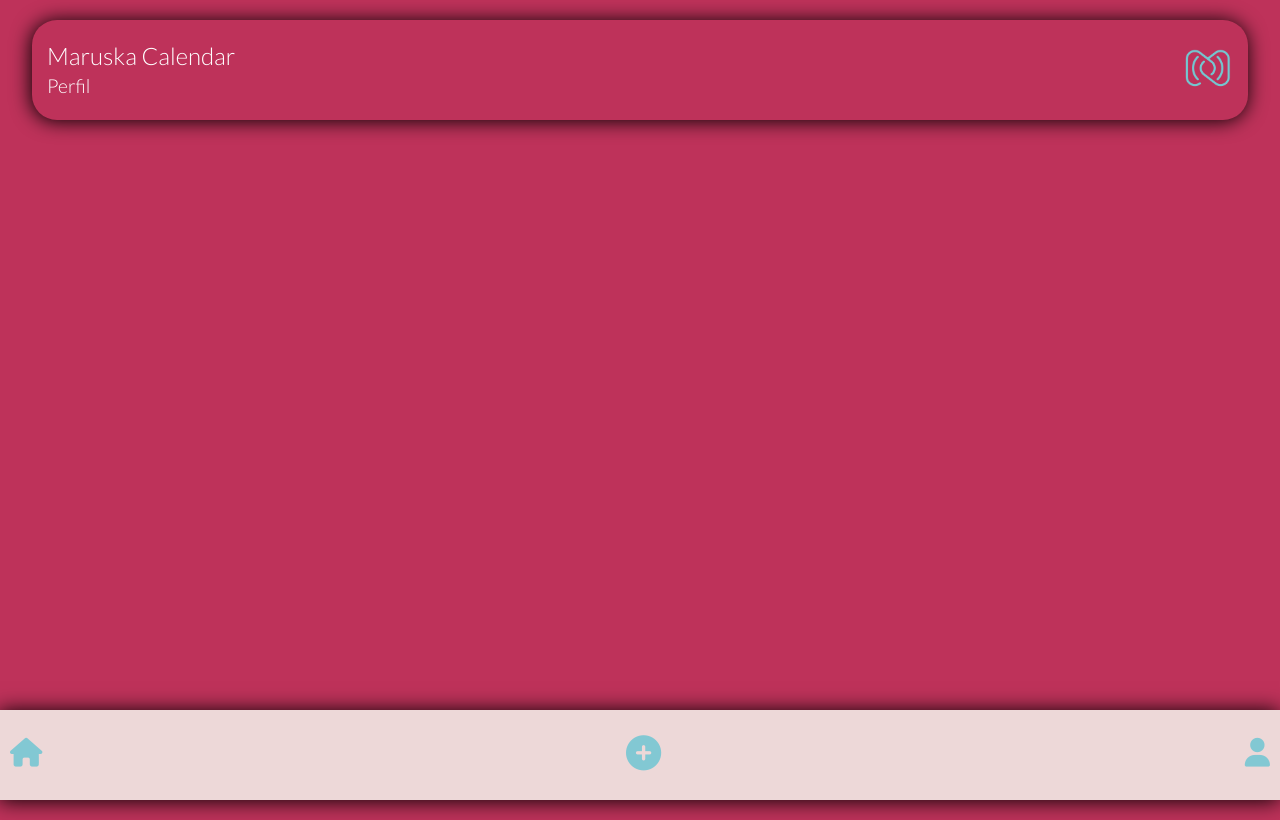
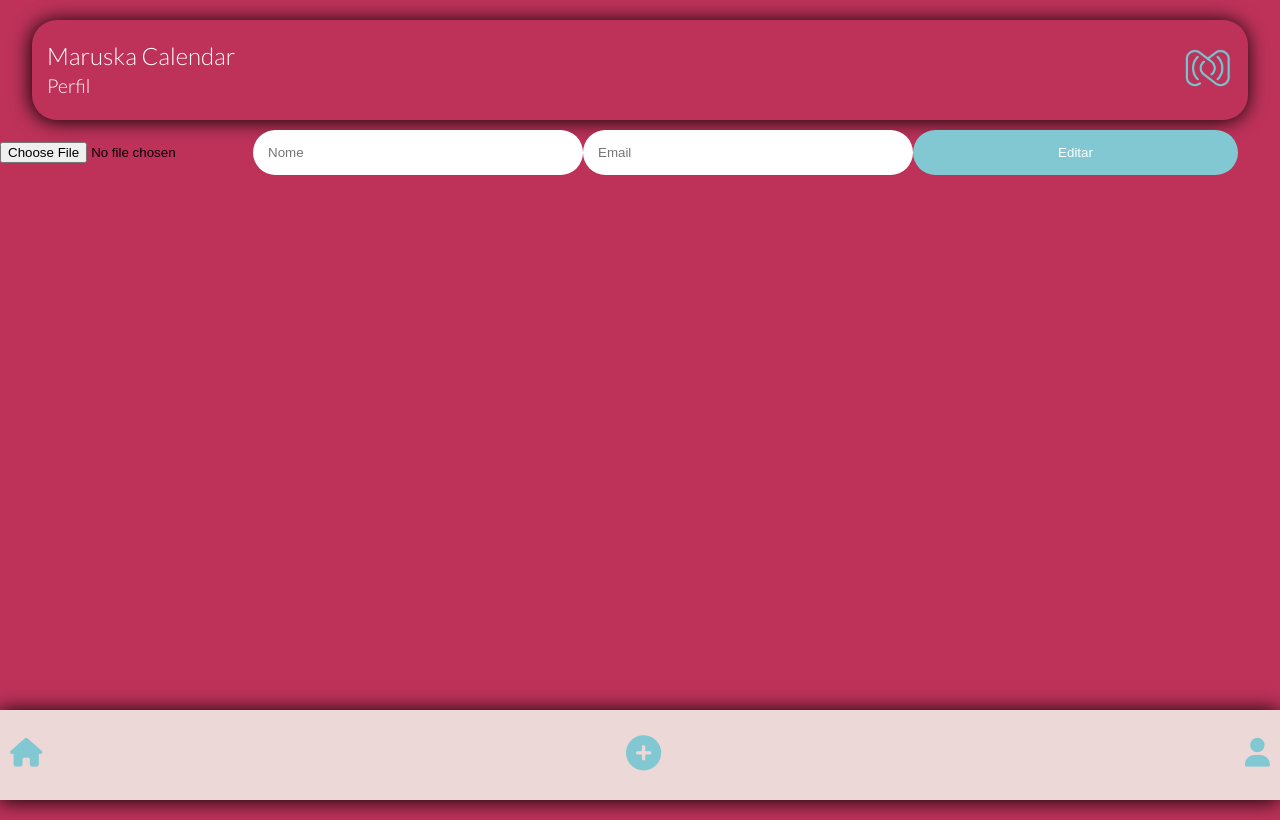
Before and after one commit to lucasrodrigges/maruska-calendar, a React (Create React App) app: page /editar-perfil in a window 1280 px wide. Built offline with nearby package versions, Linux system fonts and the light colour scheme; no server answers; the database is empty.

Commit message:
:sparkles: adding file upload input to upload profile image

```diff
--- a/package.json
+++ b/package.json
@@ -23,6 +23,7 @@
     "redux": "^4.2.0",
     "redux-devtools-extension": "^2.13.9",
     "redux-thunk": "^2.4.1",
+    "uuid": "^9.0.0",
     "web-vitals": "^2.1.4"
   },
   "scripts": {
--- a/src/context/UserProvider.jsx
+++ b/src/context/UserProvider.jsx
@@ -9,6 +9,8 @@ export const UserContext = createContext();
 
 export function UserProvider({ children }) {
   const [UID, setUID] = useState(false);
+  const [userEdit, setUserEdit] = useState({});
+  const [toUpdateProfile, setUpdateProfile] = useState(false);
 
   const auth = getAuth(app);
 
@@ -20,6 +22,10 @@ export function UserProvider({ children }) {
 
   const context = useMemo(() => ({
     UID,
+    userEdit,
+    setUserEdit,
+    toUpdateProfile,
+    setUpdateProfile,
   }));
 
   return (
--- a/src/helpers/data.js
+++ b/src/helpers/data.js
@@ -23,4 +23,6 @@ export const weekDays = [
   { name: 'Sat', day: 'Sábado' },
 ];
 
+export const EMAIL_RGX = /^\w+([.-]?\w+)*@\w+([.-]?\w+)*(\.\w{2,3})+$/;
+
 export const ADMIN_UID_ARR = [process.env.REACT_APP_MARUSKA_UID, process.env.REACT_APP_LUCAS_R_UID];
--- a/src/pages/Profile.jsx
+++ b/src/pages/Profile.jsx
@@ -1,23 +1,69 @@
-import React, { useEffect, useState } from 'react';
-import { Link } from 'react-router-dom';
+import { getAuth, onAuthStateChanged } from 'firebase/auth';
+import React, { useEffect, useState, useContext } from 'react';
+import { Link, useNavigate } from 'react-router-dom';
 import Footer from '../components/Footer';
 import Header from '../components/Header';
 import Loading from '../components/Loading';
+import { UserContext } from '../context/UserProvider';
 import useLogin from '../hooks/useLogin';
+import { app } from '../services/firebase';
 
 export default function Profile() {
+  const { setUserEdit, toUpdateProfile, setUpdateProfile } = useContext(UserContext);
   const [isLoaging, setLoading] = useState(true);
+  const [user, setUser] = useState({
+    uid: '',
+    displayName: '',
+    email: '',
+    photoURL: '',
+  });
+
   const isLogged = useLogin();
+  const auth = getAuth(app);
+  const navigate = useNavigate();
 
   useEffect(() => isLogged && setLoading(false), [isLogged]);
+  useEffect(() => setUpdateProfile(!toUpdateProfile), []);
+
+  useEffect(() => {
+    onAuthStateChanged(auth, ({
+      uid, email, displayName, photoURL,
+    }) => {
+      // console.log(photoURL);
+      setUser({
+        uid, email, displayName, photoURL,
+      });
+    });
+  }, [toUpdateProfile]);
+
+  function goToProfileEdit() {
+    setUserEdit(user);
+    navigate('/editar-perfil');
+  }
 
   return (
     <div>
       {isLoaging ? <Loading /> : (
         <div>
           <Header />
-          <Link to="/editar-perfil">Editar Perfil</Link>
+          <div>
+            {user.photoURL && (
+              <img
+                src={user.photoURL}
+                alt="Imagem de Perfil"
+                width="100px"
+              />
+            )}
+            <p>
+              {`Nome: ${user.displayName ? user.displayName : 'Não definido'}`}
+            </p>
+            <p>
+              {`Email: ${user.email ? user.email : 'Não definido'}`}
+            </p>
+          </div>
+          <button type="button" onClick={goToProfileEdit}>Editar Perfil</button>
           <Link to="/painel-de-controle">Painel de Controle</Link>
+          <Link to="/">Sair</Link>
           <Footer />
         </div>
       )}
--- a/src/pages/ProfileEdit.jsx
+++ b/src/pages/ProfileEdit.jsx
@@ -1,11 +1,145 @@
-import React from 'react';
+import React, { useContext, useState, useEffect } from 'react';
+import { getAuth, updateEmail, updateProfile } from 'firebase/auth';
+import {
+  ref, uploadBytes, listAll, getDownloadURL,
+} from 'firebase/storage';
+
+import { useNavigate } from 'react-router-dom';
+import { v4 } from 'uuid';
 import Footer from '../components/Footer';
 import Header from '../components/Header';
+import { EMAIL_RGX } from '../helpers/data';
+import { app, storage } from '../services/firebase';
+import { UserContext } from '../context/UserProvider';
 
 export default function ProfileEdit() {
+  const {
+    userEdit,
+    setUserEdit,
+    toUpdateProfile, setUpdateProfile,
+  } = useContext(UserContext);
+
+  const [urlList, setUrlList] = useState([]);
+
+  const navigate = useNavigate();
+
+  const auth = getAuth(app);
+  const imagesListRef = ref(storage, 'userImages/');
+
+  useEffect(() => {}, [userEdit]);
+
+  useEffect(() => {
+    if (urlList.length) {
+      const userURL = urlList.find((url) => url.includes(userEdit.uid));
+      updateProfile(auth.currentUser, { photoURL: userURL })
+        .then(() => setUserEdit({
+          ...userEdit,
+          photoURL: userURL,
+        }));
+    }
+  }, [urlList]);
+
+  function handleChange({ target: { name, value } }) {
+    if (name === 'email' && EMAIL_RGX.test(value)) {
+      setUserEdit({
+        ...userEdit,
+        [name]: value,
+      });
+    } if (name !== 'email') {
+      setUserEdit({
+        ...userEdit,
+        [name]: value,
+      });
+    }
+  }
+
+  function getImage({ target: { files } }) {
+    const imageRef = ref(storage, `userImages/${userEdit.uid + v4()}`);
+    uploadBytes(imageRef, files[0])
+      .then(() => {
+        listAll(imagesListRef).then((res) => {
+          res.items.forEach((item) => {
+            getDownloadURL(item).then((url) => {
+              setUrlList([...urlList, url]);
+            });
+          });
+        });
+      });
+  }
+
+  function delProfileImage() {
+    updateProfile(auth.currentUser, { photoURL: '' })
+      .then(() => setUserEdit({
+        ...userEdit,
+        photoURL: '',
+      }));
+  }
+
+  function handleSubmit(e) {
+    e.preventDefault();
+
+    const { displayName, email, photoURL } = userEdit;
+
+    if (displayName) {
+      updateProfile(auth.currentUser, {
+        displayName,
+      }).then();
+    } if (email) {
+      updateEmail(auth.currentUser, email).then();
+    } if (photoURL) {
+      const imageRef = ref(storage, `userImages/${userEdit.uid}`);
+      uploadBytes(imageRef, photoURL)
+        .then(() => {
+          listAll(imagesListRef).then((res) => {
+            res.items.forEach((item) => {
+              getDownloadURL(item).then((url) => {
+                setUrlList([...urlList, url]);
+              });
+            });
+          });
+        });
+    }
+    setUpdateProfile(!toUpdateProfile);
+    navigate(-1);
+  }
+
   return (
     <div>
       <Header />
+
+      <form action="profileEdit" onSubmit={handleSubmit}>
+        {userEdit?.photoURL && (
+          <div>
+            <img src={userEdit.photoURL} alt="Foto do usuário" width="100px" />
+            <button type="button" onClick={delProfileImage}>Remover foto</button>
+          </div>
+        )}
+        <input
+          type="file"
+          name="photoURL"
+          onChange={getImage}
+        />
+        <input
+          className="input-1"
+          type="text"
+          name="displayName"
+          placeholder={userEdit?.displayName || 'Nome'}
+          onChange={handleChange}
+        />
+        <input
+          className="input-1"
+          type="text"
+          name="email"
+          placeholder={userEdit?.email || 'Email'}
+          onChange={handleChange}
+        />
+        <button
+          className="button-1"
+          type="submit"
+        >
+          Editar
+        </button>
+      </form>
       <Footer />
     </div>
   );
--- a/src/services/firebase.js
+++ b/src/services/firebase.js
@@ -1,5 +1,6 @@
 import { initializeApp } from 'firebase/app';
 import { getFirestore } from 'firebase/firestore';
+import { getStorage } from 'firebase/storage';
 
 const firebaseConfig = {
   apiKey: process.env.REACT_APP_API_KEY,
@@ -13,3 +14,4 @@ const firebaseConfig = {
 
 export const app = initializeApp(firebaseConfig);
 export const db = getFirestore(app);
+export const storage = getStorage(app);
```
Also changed, not shown: 1 other file (tests, documents, lock files or other folders).
